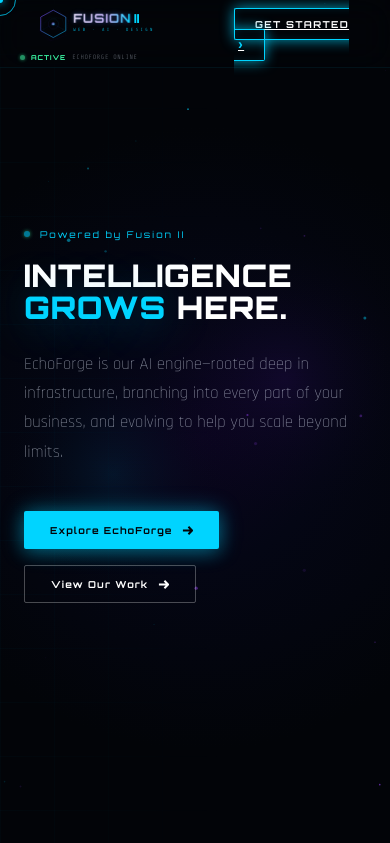
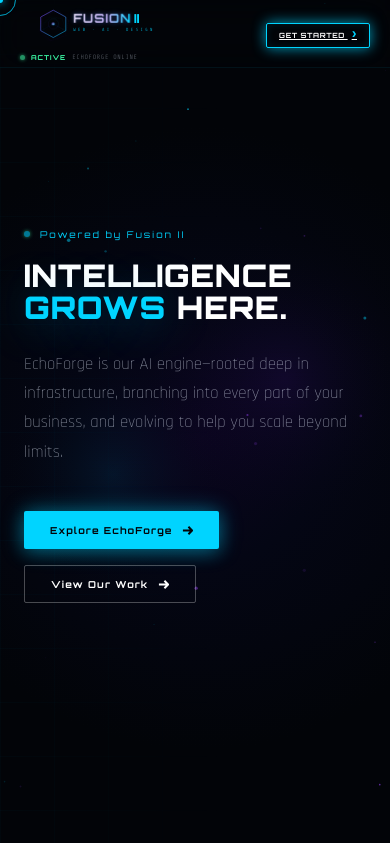
Before and after one commit to swayle-67/fusion-ii, a Flask app: page / in a window 390 px wide. Shown: the top 843 px of the page. Run offline with Flask 3, Linux system fonts and the light colour scheme; data that the repository does not hold is empty; some libraries are stand-ins or nearby versions.

Commit message:
desquish

```diff
--- a/static/styles.css
+++ b/static/styles.css
@@ -1423,4 +1423,11 @@ body.hov .cursor-ring { width: 46px; height: 46px; border-color: var(--c); }
     overflow-wrap: break-word;
   }
 
+  .nav__cta {
+    font-size: .45rem;
+    padding: 7px 12px;
+    letter-spacing: .08em;
+  }
+
+
 }
```
